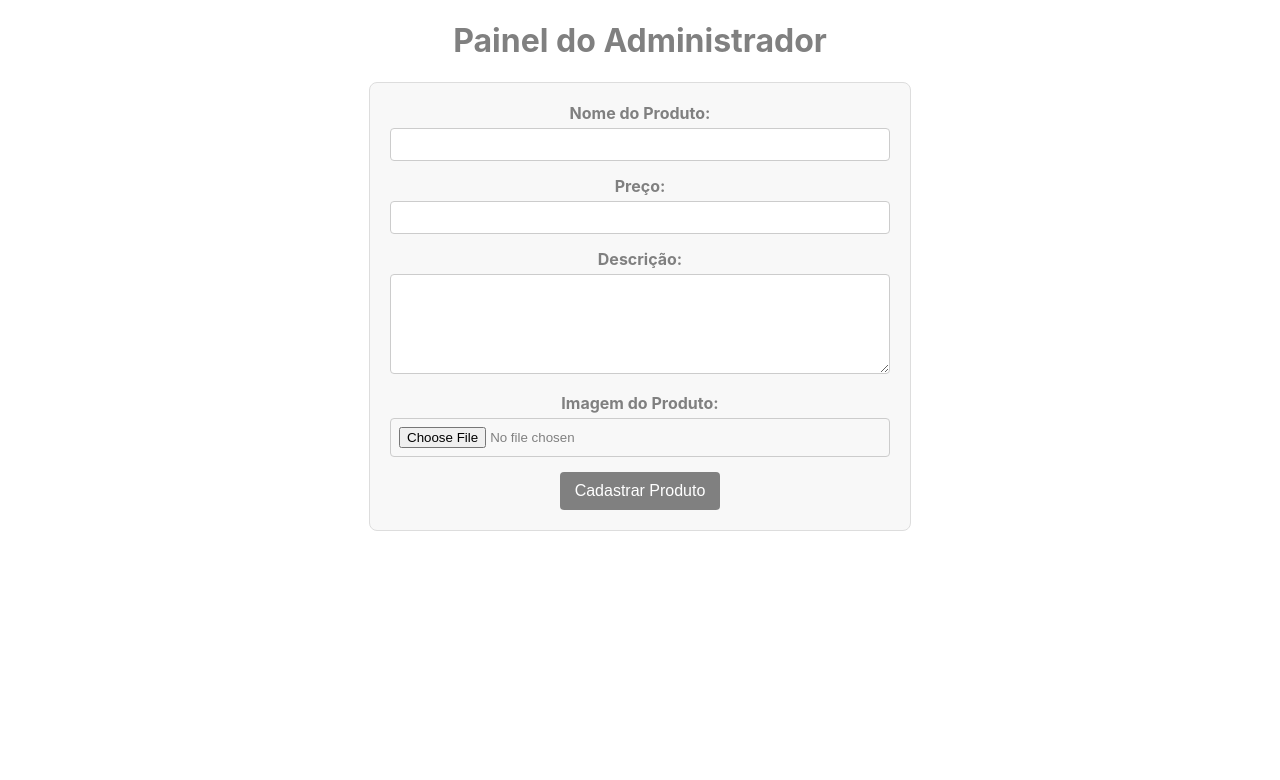
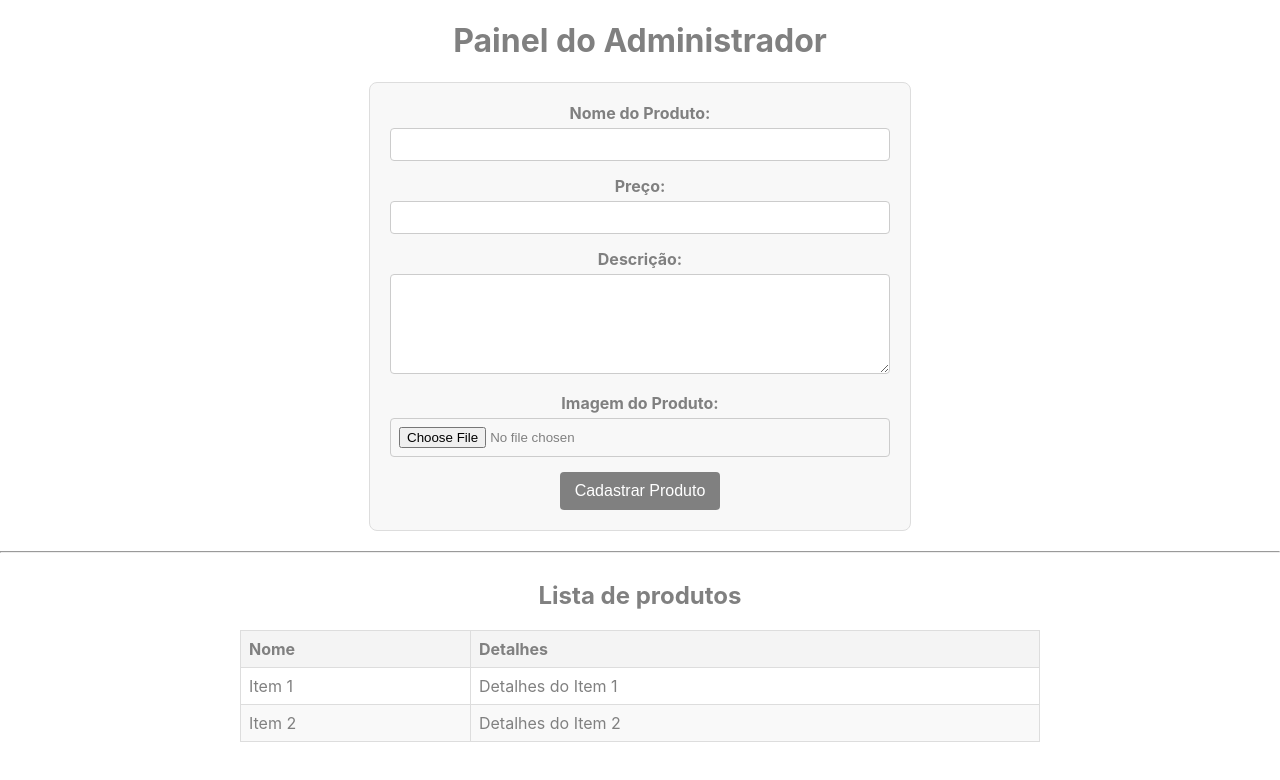
Before and after one commit to jeffesondiogosilva/loja-casulo, a React (Create React App) app: page /adm in a window 1280 px wide. Shown: the top 780 px of the page. Built offline with nearby package versions, Linux system fonts and the light colour scheme.

Commit message:
feat: ajustes no adm

```diff
--- a/src/Adm.jsx
+++ b/src/Adm.jsx
@@ -1,6 +1,7 @@
 import React from 'react';
 import './App.css';
 import ProductForm from './ProductForm';
+import List from './List';
 
 function Adm() {
   return (
@@ -10,6 +11,9 @@ function Adm() {
 
       <ProductForm />
 
+      <hr />
+
+      <List />
 
     </div>
   );
--- a/src/App.css
+++ b/src/App.css
@@ -134,3 +134,32 @@ button[type="submit"]:hover {
 title-painel{
   color: #fff !important;
 }
+
+/* ListaCMS.css */
+.lista-cms {
+  max-width: 800px;
+  margin: auto;
+  overflow-x: auto;
+}
+
+table {
+  width: 100%;
+  border-collapse: collapse;
+}
+
+table, th, td {
+  border: 1px solid #ddd;
+}
+
+th, td {
+  text-align: left;
+  padding: 8px;
+}
+
+th {
+  background-color: #f4f4f4;
+}
+
+tr:nth-child(even) {
+  background-color: #f9f9f9;
+}
--- /dev/null
+++ b/src/List.jsx
@@ -0,0 +1,35 @@
+import React from 'react';
+import './App.css';
+
+function List() {
+    const itens = [
+        { id: 1, nome: 'Item 1', detalhes: 'Detalhes do Item 1' },
+        { id: 2, nome: 'Item 2', detalhes: 'Detalhes do Item 2' },
+        // Adicione mais itens conforme necessário
+      ];
+
+      return (
+        <div className="lista-cms">
+
+            <h2>Lista de produtos</h2>
+          <table>
+            <thead>
+              <tr>
+                <th>Nome</th>
+                <th>Detalhes</th>
+              </tr>
+            </thead>
+            <tbody>
+              {itens.map((item) => (
+                <tr key={item.id}>
+                  <td>{item.nome}</td>
+                  <td>{item.detalhes}</td>
+                </tr>
+              ))}
+            </tbody>
+          </table>
+        </div>
+      );
+  }
+
+export default List;
```
